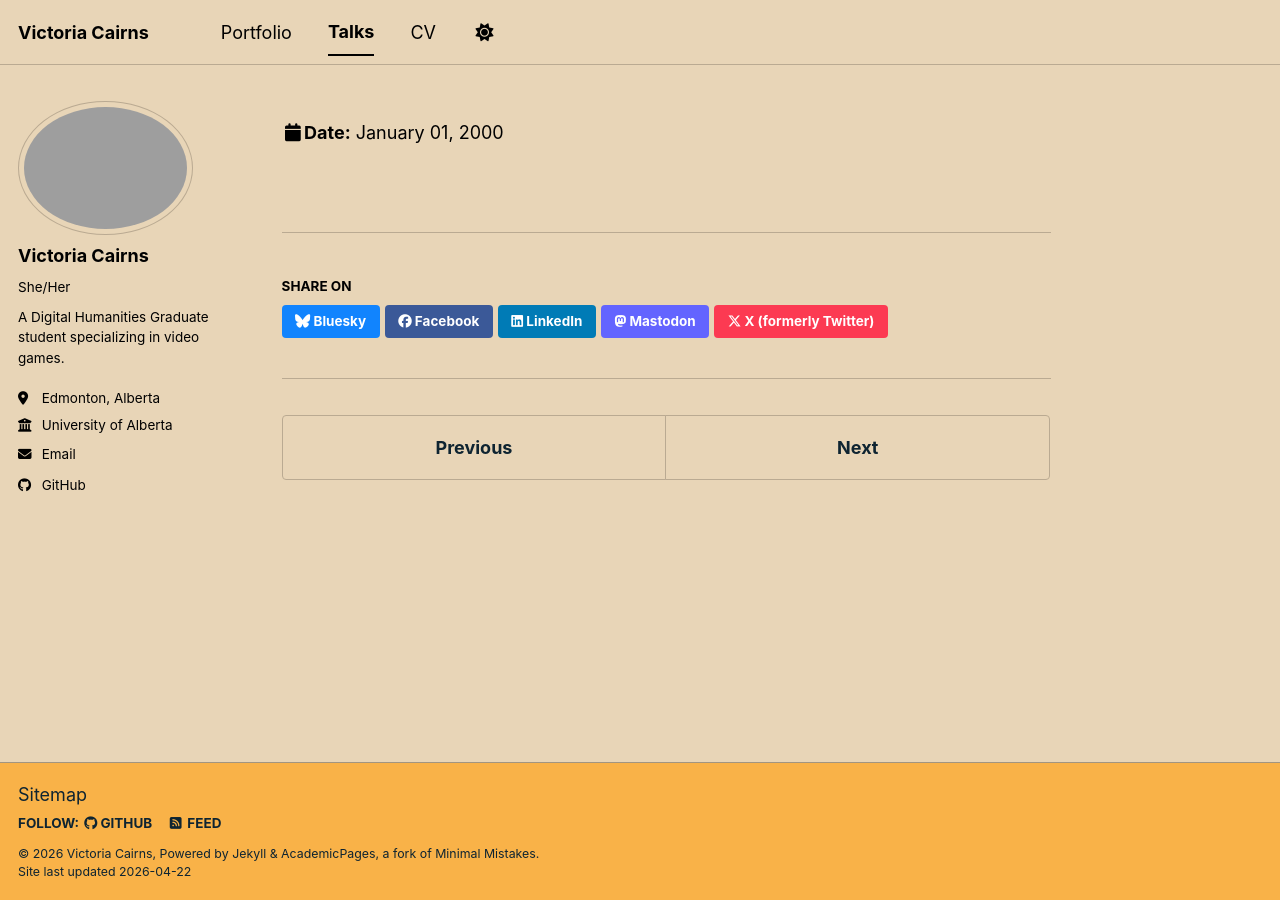
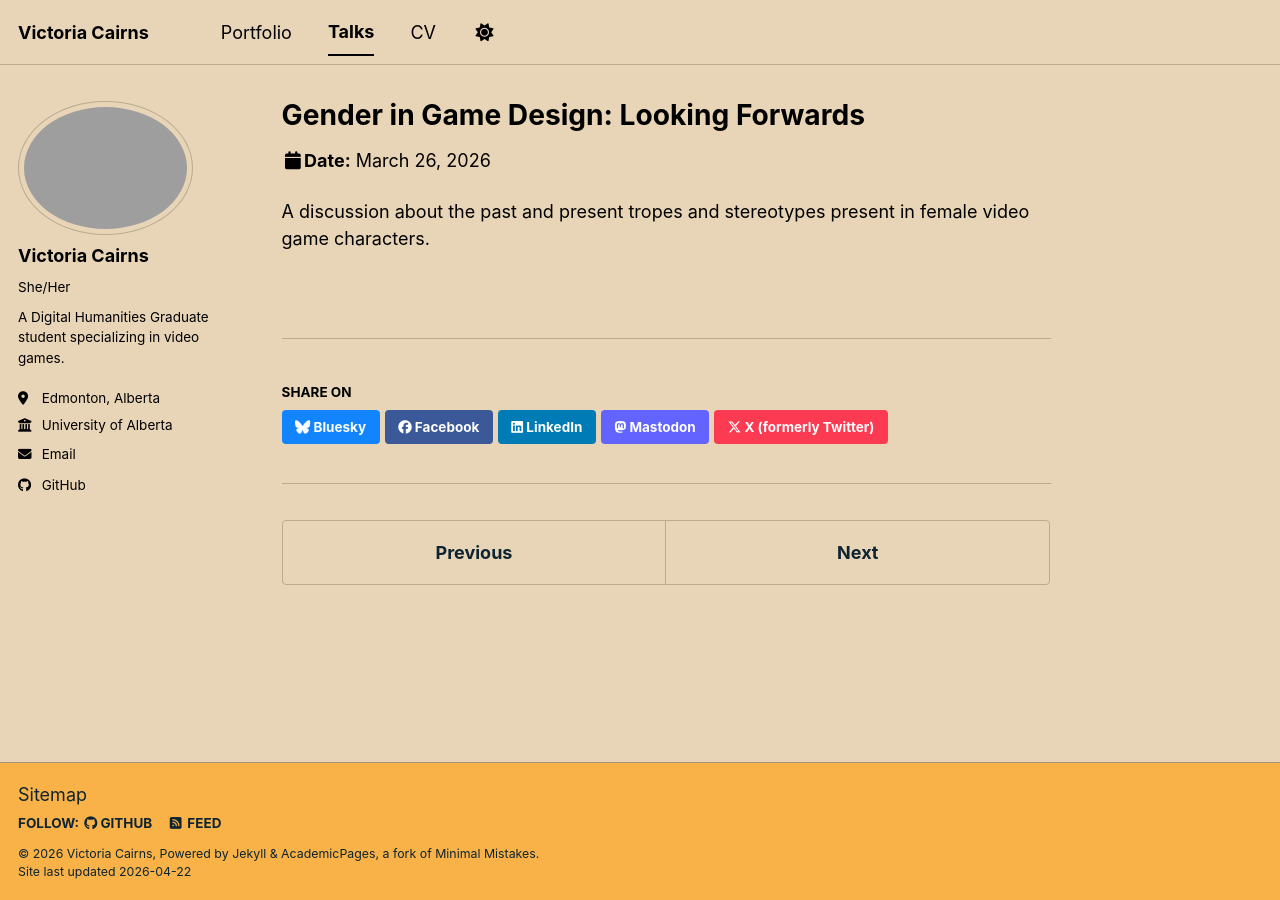
Before and after one commit to Rosethorn250/about, a Jekyll site: the page built from _talks/2014-02-01-talk-2.md, in a window 1280 px wide. Built offline with Jekyll 4.4.1, drawn with Linux system fonts in a browser that asks for light colours; a script bundle is joined from its source files by our own code; library files that are not in the unit come from our copies.

Commit message:
Update 2014-02-01-talk-2.md

```diff
--- a/_talks/2014-02-01-talk-2.md
+++ b/_talks/2014-02-01-talk-2.md
@@ -1,9 +1,11 @@
 ---
-title: ""
+title: "Gender in Game Design: Looking Forwards"
 collection: talks
-type: ""
-permalink: /talks/
-venue: ""
-date: 2000-01-01
-location: ""
+type: "Lightning Talk"
+permalink: /talks/2026-03
+venue: "DiHuCon, University of Alberta"
+date: 2026-03-26
+location: "Edmonton, AB, Canada"
 ---
+
+A discussion about the past and present tropes and stereotypes present in female video game characters.
```
